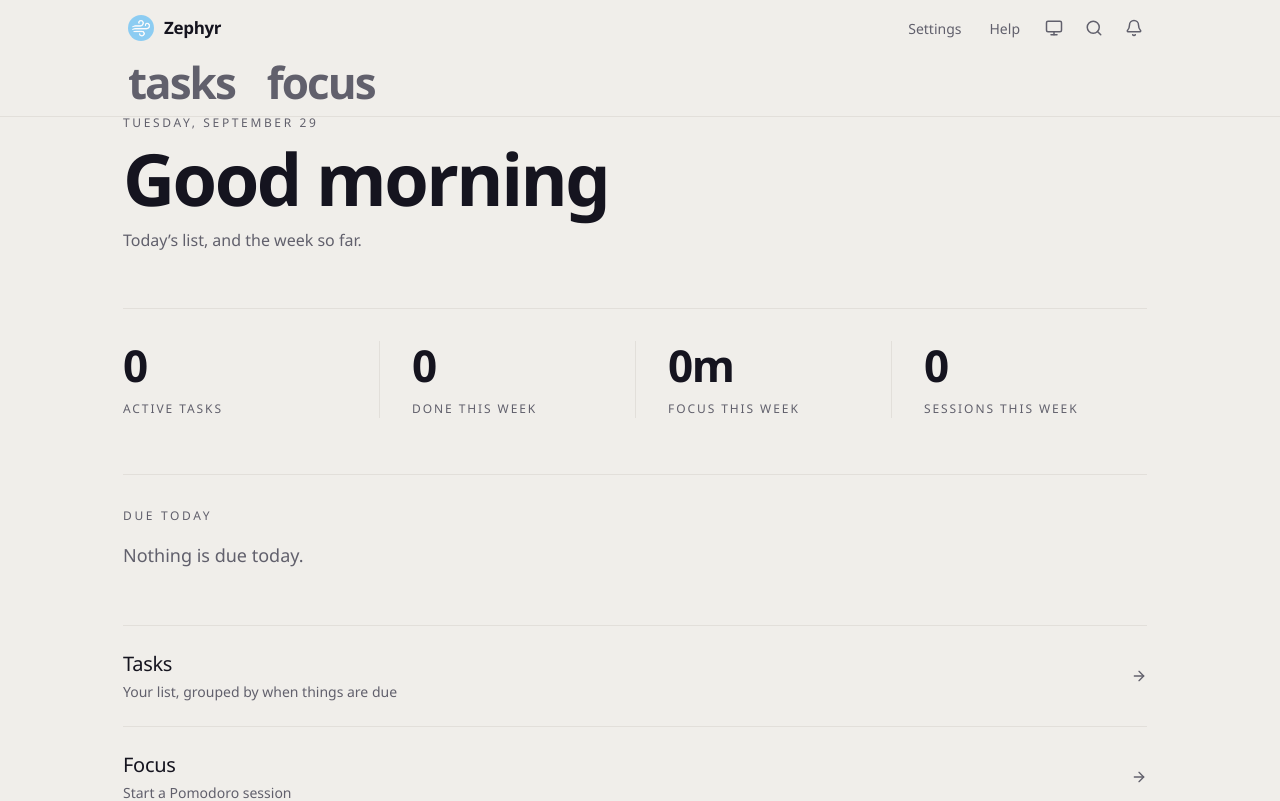
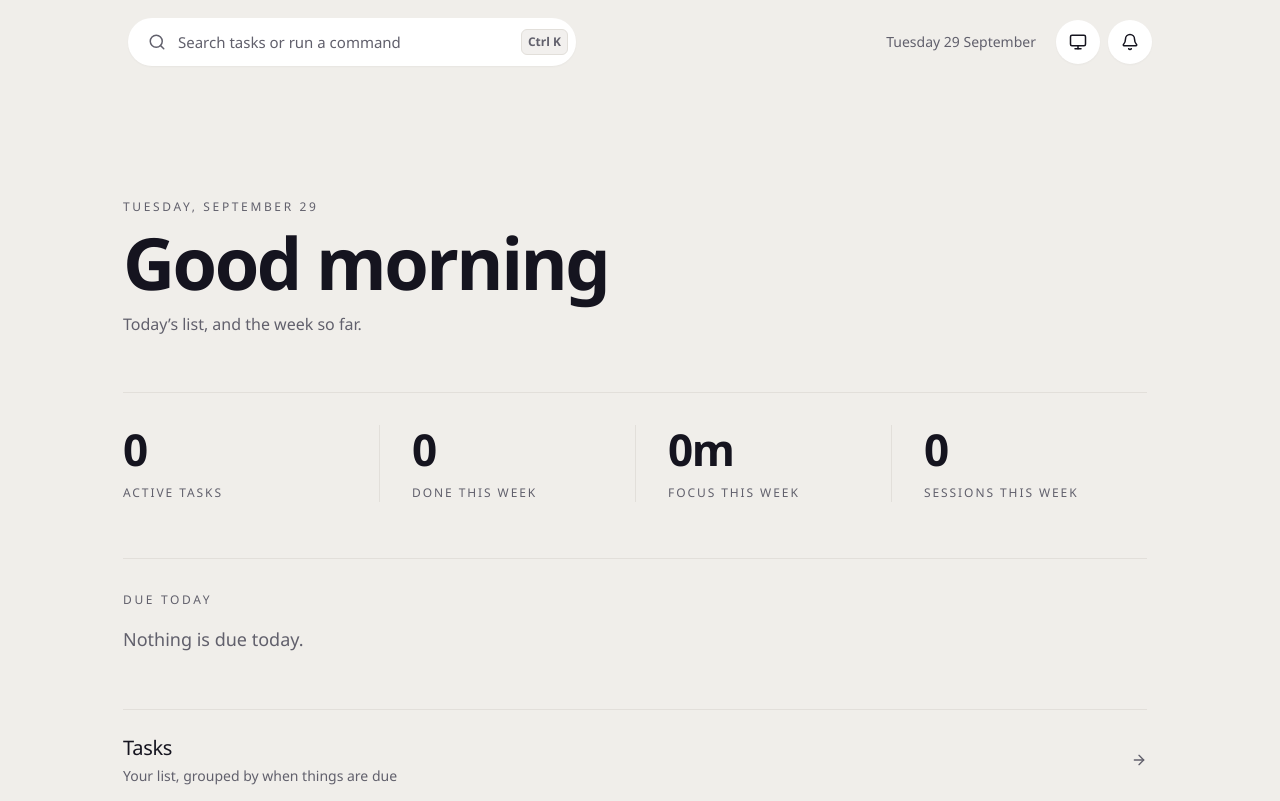
Before and after one commit to dominikkoenitzer/Zephyr, a React (Vite) app: page / in a window 1280 px wide. Shown: the top 801 px of the page. Built offline with nearby package versions, Linux system fonts and the light colour scheme.

Commit message:
Turn the top bar into a search pill and round buttons

```diff
--- a/src/components/Layout/TopBar.jsx
+++ b/src/components/Layout/TopBar.jsx
@@ -1,6 +1,5 @@
 import { useEffect, useRef, useState } from 'react';
-import { Link, useLocation } from 'react-router-dom';
-import { m } from 'motion/react';
+import { Link } from 'react-router-dom';
 import { Bell, Monitor, Moon, Search, Sun } from 'lucide-react';
 import { cn } from '../../lib/utils';
 import NotificationCenter from '../Notifications/NotificationCenter';
@@ -8,34 +7,20 @@ import { notificationService } from '../../services/notificationService';
 import { CHANGE_EVENT } from '../../services/localStorage';
 import { useTheme } from '../../hooks/useTheme';
 import { modKey } from '../../lib/shortcuts';
-
-// Two destinations is the whole app. They are the only large type in the
-// shell, which is why the pages below don't repeat their own title.
-const NAV = [
-  { name: 'Tasks', href: '/tasks' },
-  { name: 'Focus', href: '/focus' },
-];
-
-const UTILITY = [
-  { name: 'Settings', href: '/settings' },
-  { name: 'Help', href: '/help' },
-];
+import ZephyrMark from './ZephyrMark';
 
 const THEME_ICON = { light: Sun, dark: Moon, system: Monitor };
 
+const roundButton =
+  'relative flex h-11 w-11 shrink-0 items-center justify-center rounded-full bg-card text-foreground shadow-(--shadow-sm) transition-colors hover:bg-accent focus-visible:outline-none focus-visible:ring-2 focus-visible:ring-ring';
+
 /**
- * The whole navigation, in two rows on one hairline.
- *
- * Row one is a whisper: the wordmark (which is also the way home) and the
- * utility controls. Row two is the deliberate move: the two destinations set
- * large and tightly tracked, with the active one in caps over a rule and the
- * other lowercase and quiet. Case carries the state, so nothing else has to.
- *
- * The inner container shares `.page-width` with every page, so the wordmark,
- * the nav and the first task in the list all sit on the same left edge.
+ * The bar above every page, inside the content column: the search pill on the
+ * left, the date and the round utility buttons on the right. On phones the
+ * sidebar is gone, so the mark takes the search pill's place and search
+ * becomes one more round button.
  */
 function TopBar({ onSearchClick }) {
-  const location = useLocation();
   const [showNotifications, setShowNotifications] = useState(false);
   const [unreadCount, setUnreadCount] = useState(0);
   const notificationContainerRef = useRef(null);
@@ -43,6 +28,7 @@ function TopBar({ onSearchClick }) {
   const ThemeIcon = THEME_ICON[preference] || Monitor;
   const themeLabel =
     preference === 'system' ? `System (${colorMode})` : preference === 'dark' ? 'Dark' : 'Light';
+  const today = new Date().toLocaleDateString('en-GB', { weekday: 'long', day: 'numeric', month: 'long' });
 
   useEffect(() => {
     // Updates instantly when notifications change (via the in-app change
@@ -74,83 +60,63 @@ function TopBar({ onSearchClick }) {
     return () => document.removeEventListener('mousedown', handleClickOutside);
   }, []);
 
-  const iconButton =
-    'flex h-9 w-9 items-center justify-center rounded-full text-muted-foreground transition-colors hover:bg-accent/60 hover:text-foreground focus-visible:outline-none focus-visible:ring-2 focus-visible:ring-ring focus-visible:ring-offset-2 focus-visible:ring-offset-background';
-
   return (
-    <header className="fixed inset-x-0 top-0 z-40 border-b border-border bg-background/85 backdrop-blur-2xl">
-      <div className="px-responsive">
-        <div className="page-width">
-          {/* Row one: the way home, and the utilities */}
-          <div className="flex h-14 items-center justify-between gap-4">
-            {/* A home *button*, not a label: the app's own mark, its name at
-                reading size, and a target that lights up under the cursor. */}
+    <header className="sticky top-0 z-40 bg-background/85 px-responsive pt-3 backdrop-blur-xl lg:pl-3">
+      <div className="page-width flex h-(--header-height) items-center gap-3 pb-3">
         <Link
           to="/"
-              aria-label="Zephyr, go to the home screen"
-              title="Home"
-              className="-ml-2 flex items-center gap-2.5 rounded-full py-1.5 pl-2 pr-3.5 transition-colors hover:bg-accent/60 focus-visible:outline-none focus-visible:ring-2 focus-visible:ring-ring focus-visible:ring-offset-2 focus-visible:ring-offset-background"
+          aria-label="Zephyr, go to the dashboard"
+          className="flex items-center gap-2.5 rounded-2xl focus-visible:outline-none focus-visible:ring-2 focus-visible:ring-ring lg:hidden"
         >
-              <img
-                src="/android-icon-192x192.png"
-                alt=""
-                width="26"
-                height="26"
-                className="h-[26px] w-[26px] rounded-full"
-              />
-              <span className="text-[17px] font-semibold tracking-[-0.02em] text-foreground">
-                Zephyr
-              </span>
+          <ZephyrMark size={34} />
+          <span className="text-[19px] font-semibold tracking-[-0.03em]">Zephyr</span>
         </Link>
 
-            <div className="flex items-center gap-1">
-              {UTILITY.map((item) => (
-                <Link
-                  key={item.name}
-                  to={item.href}
-                  aria-current={location.pathname === item.href ? 'page' : undefined}
-                  className={cn(
-                    'hidden rounded-full px-3 py-1.5 text-[14px] transition-colors focus-visible:outline-none focus-visible:ring-2 focus-visible:ring-ring sm:block',
-                    location.pathname === item.href
-                      ? 'text-foreground'
-                      : 'text-muted-foreground hover:bg-accent/60 hover:text-foreground'
-                  )}
+        <button
+          type="button"
+          onClick={onSearchClick}
+          className="hidden h-12 w-full max-w-md items-center gap-3 rounded-full bg-card pl-5 pr-2 text-left text-[15px] text-muted-foreground shadow-(--shadow-sm) transition-colors hover:text-foreground focus-visible:outline-none focus-visible:ring-2 focus-visible:ring-ring lg:flex"
+          aria-label="Search your tasks, or run a command"
         >
-                  {item.name}
-                </Link>
-              ))}
+          <Search className="h-[18px] w-[18px] shrink-0" />
+          <span className="flex-1 truncate">Search tasks or run a command</span>
+          <kbd className="kbd h-8 rounded-full px-3">{modKey()} K</kbd>
+        </button>
+
+        <div className="ml-auto flex items-center gap-2">
+          <p className="mr-3 hidden text-sm font-medium text-muted-foreground xl:block">{today}</p>
+
+          <button
+            type="button"
+            onClick={onSearchClick}
+            className={cn(roundButton, 'lg:hidden')}
+            title={`Search or run a command (${modKey()}+K)`}
+            aria-label="Search your tasks, or run a command"
+          >
+            <Search className="h-[18px] w-[18px]" />
+          </button>
 
           <button
             type="button"
             onClick={cycle}
-                className={iconButton}
+            className={roundButton}
             title="Switch between light, dark and system (T)"
             aria-label={`Theme: ${themeLabel}. Switch to the next theme.`}
           >
             <ThemeIcon className="h-[18px] w-[18px]" />
           </button>
 
-              <button
-                type="button"
-                onClick={onSearchClick}
-                className={iconButton}
-                title={`Search or run a command (${modKey()}+K)`}
-                aria-label="Search your tasks, or run a command"
-              >
-                <Search className="h-[18px] w-[18px]" />
-              </button>
-
           <div className="relative" ref={notificationContainerRef}>
             <button
               type="button"
               onClick={() => setShowNotifications(!showNotifications)}
-                  className={cn(iconButton, 'relative')}
+              className={roundButton}
               title={`Notifications${unreadCount > 0 ? ` (${unreadCount} unread)` : ''}`}
               aria-label={`Notifications${unreadCount > 0 ? ` (${unreadCount} unread)` : ''}`}
             >
               <Bell className="h-[18px] w-[18px]" />
               {unreadCount > 0 && (
-                    <span className="absolute right-1.5 top-1.5 h-2 w-2 rounded-full bg-primary" />
+                <span className="absolute right-2.5 top-2.5 h-2 w-2 rounded-full bg-primary ring-2 ring-card" />
               )}
             </button>
             {showNotifications && (
@@ -159,40 +125,6 @@ function TopBar({ onSearchClick }) {
           </div>
         </div>
       </div>
-
-          {/* Row two: the one deliberate move */}
-          <nav aria-label="Primary" className="flex items-end gap-6 sm:gap-8">
-            {NAV.map((item) => {
-              const isActive = location.pathname === item.href;
-
-              return (
-                <Link
-                  key={item.name}
-                  to={item.href}
-                  aria-current={isActive ? 'page' : undefined}
-                  className={cn(
-                    'group relative pb-3 pt-1 text-[2rem] font-semibold leading-none tracking-[-0.045em] transition-colors sm:text-[2.75rem] focus-visible:outline-none focus-visible:ring-2 focus-visible:ring-ring focus-visible:ring-offset-4 focus-visible:ring-offset-background',
-                    isActive
-                      ? 'uppercase text-foreground'
-                      : 'lowercase text-muted-foreground hover:text-foreground'
-                  )}
-                >
-                  {item.name}
-                  {isActive && (
-                    <m.span
-                      // One rule that slides between the two words rather than
-                      // blinking out and back in.
-                      layoutId="nav-underline"
-                      transition={{ type: 'spring', stiffness: 420, damping: 34 }}
-                      className="absolute inset-x-0 bottom-1.5 h-[3px] rounded-full bg-foreground"
-                    />
-                  )}
-                </Link>
-              );
-            })}
-            </nav>
-        </div>
-      </div>
     </header>
   );
 }
```
Lines whose indentation alone changed are shown as unchanged.
